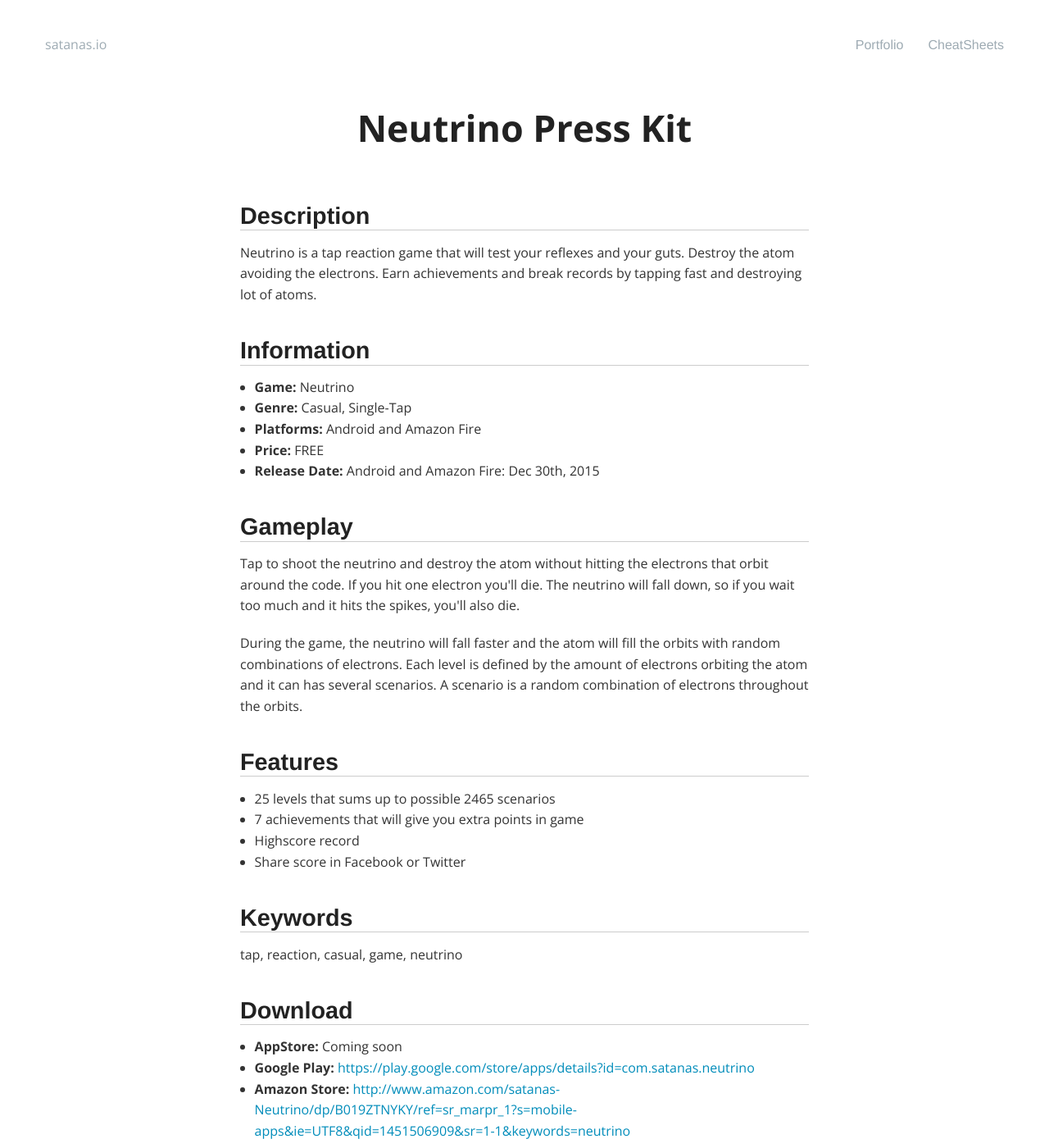
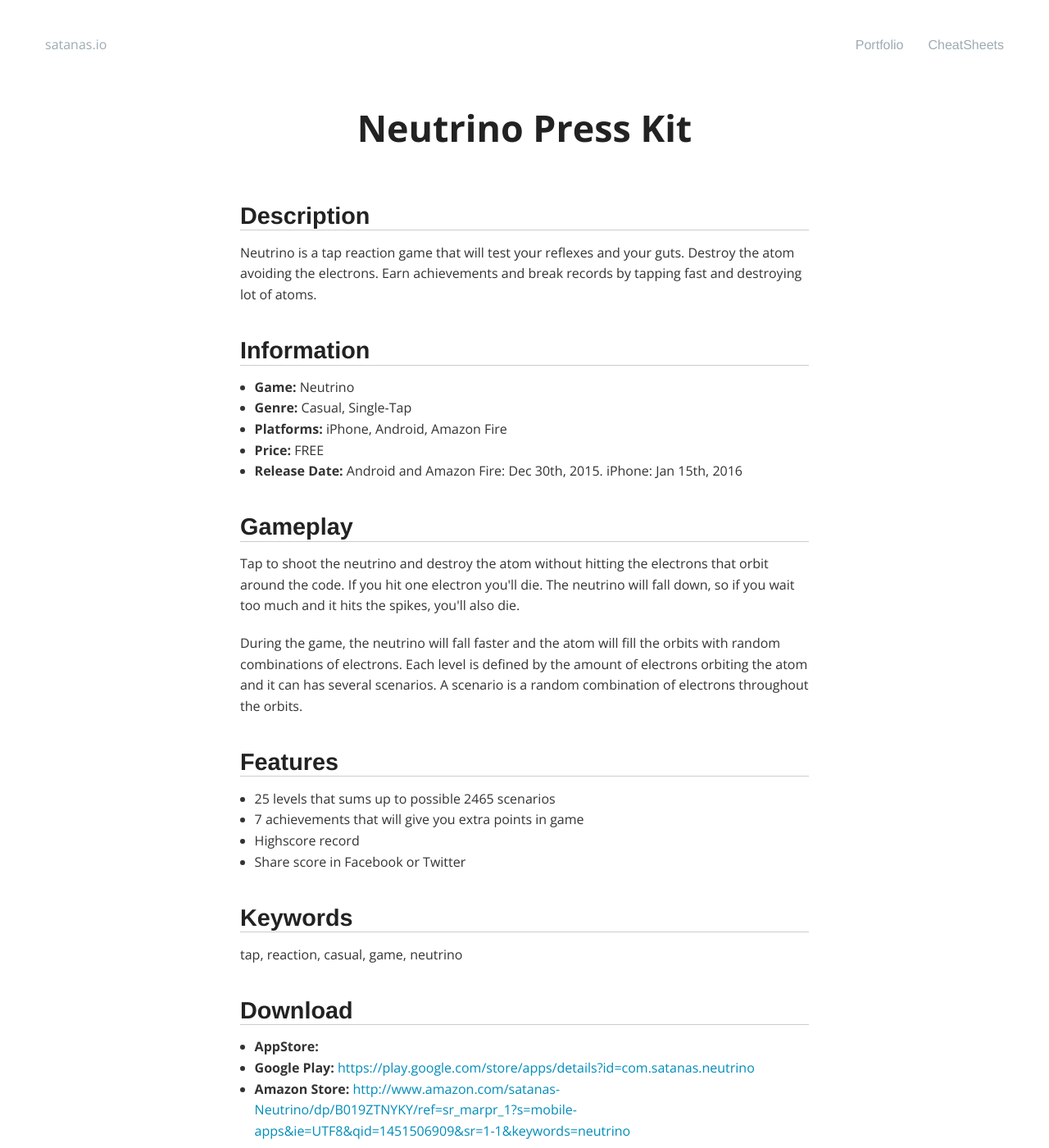
Before and after one commit to satanas/site, a Jekyll site: the page built from games/neutrino/presskit.html, in a window 1280 px wide and 1400 px high. Shown: the whole window at 82% size. Built offline with Jekyll 4.4.1, drawn with Linux system fonts in a browser that asks for light colours; nearby versions of some CDN libraries; Markdown is read by kramdown in place of the engine named in the settings.

Commit message:
Added appstore to presskit

```diff
--- a/games/neutrino/presskit.html
+++ b/games/neutrino/presskit.html
@@ -16,9 +16,9 @@
 <ul>
   <li><strong>Game:</strong> Neutrino</li>
   <li><strong>Genre:</strong> Casual, Single-Tap</li>
-  <li><strong>Platforms:</strong> Android and Amazon Fire</li>
+  <li><strong>Platforms:</strong> iPhone, Android, Amazon Fire</li>
   <li><strong>Price:</strong> FREE</li>
-  <li><strong>Release Date:</strong> Android and Amazon Fire: Dec 30th, 2015</li>
+  <li><strong>Release Date:</strong> Android and Amazon Fire: Dec 30th, 2015. iPhone: Jan 15th, 2016</li>
 </ul>
 
 <h3>Gameplay</h3>
@@ -43,7 +43,7 @@
 
 <h3>Download</h3>
 <ul>
-  <li><strong>AppStore:</strong> Coming soon</li>
+  <li><strong>AppStore:</strong> <a href="{{ page.app_store_url }}" target="_blank" title="Download on the AppStore">{{ page.app_store_url }}</a></li>
   <li><strong>Google Play:</strong> <a href="{{ page.google_play_url }}" target="_blank" title="Get it on Google Play">{{ page.google_play_url }}</a></li>
   <li><strong>Amazon Store:</strong> <a href="{{ page.amazon_url }}" target="_blank" title="Available at Amazon">{{ page.amazon_url }}</a></li>
 </ul>
```
